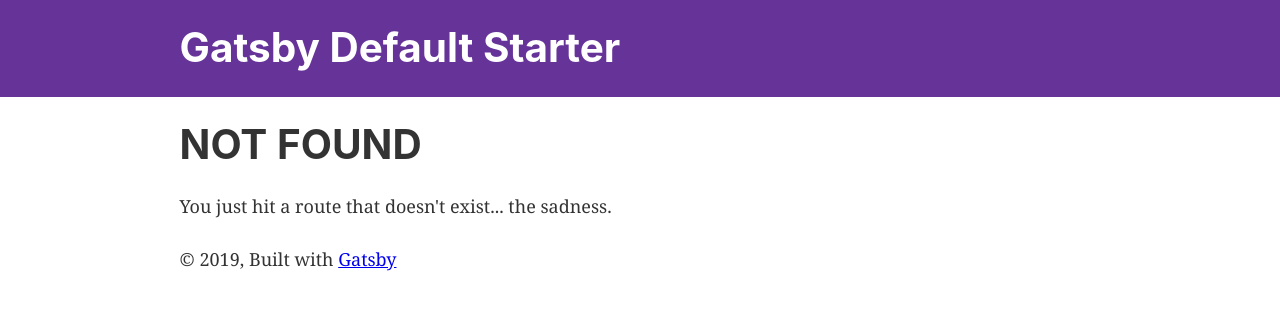
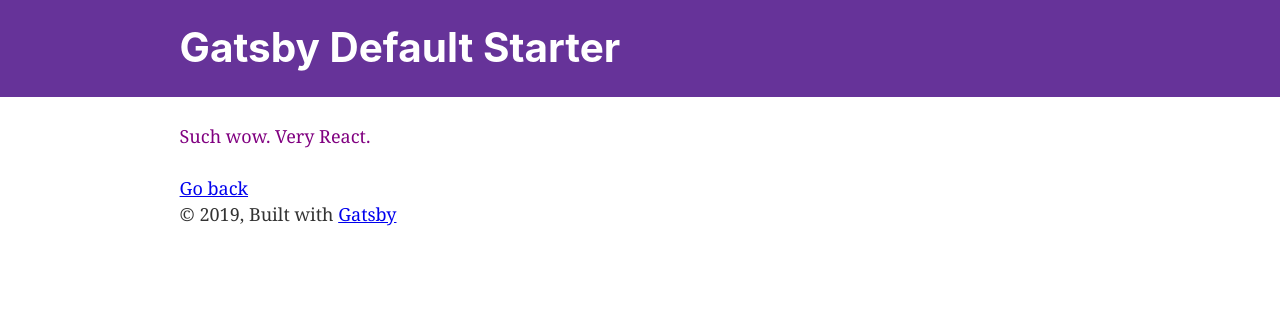
Before and after one commit to torn0n/gatsbylab, a Gatsby site: page /about in a window 1280 px wide. Before the commit this address had no page. Built offline with nearby package versions, Linux system fonts and the light colour scheme; Gatsby itself is replaced by a stand-in of ours.

Commit message:
add page

```diff
--- /dev/null
+++ b/src/pages/about.js
@@ -0,0 +1,14 @@
+import React from "react"
+import { Link } from "gatsby"
+
+import Layout from "../components/layout"
+
+
+export default () => (
+    <Layout>
+  <div style={{ color: `purple` }}>
+    <p>Such wow. Very React.</p>
+    <Link to="/">Go back</Link>
+  </div>
+  </Layout>
+)
--- a/src/pages/index.js
+++ b/src/pages/index.js
@@ -8,13 +8,18 @@ import SEO from "../components/seo"
 const IndexPage = () => (
   <Layout>
     <SEO title="Home" keywords={[`gatsby`, `application`, `react`]} />
-    <h1>Hello i am Thomas Ornon</h1>
+    <div style={{ color: `purple` }}>
+    <h1 >Hello i am Thomas Ornon</h1>
     <p>Test on codesandbox</p>
     <p>Now go build something great.</p>
     <div style={{ maxWidth: `300px`, marginBottom: `1.45rem` }}>
       <Image />
     </div>
+    <img src="https://source.unsplash.com/random/400x200" alt="" />
+    </div>
     <Link to="/page-2/">Go to page 2</Link>
+    <br />
+    <Link to="/about/">Go to about page</Link>
   </Layout>
 )
 
```
